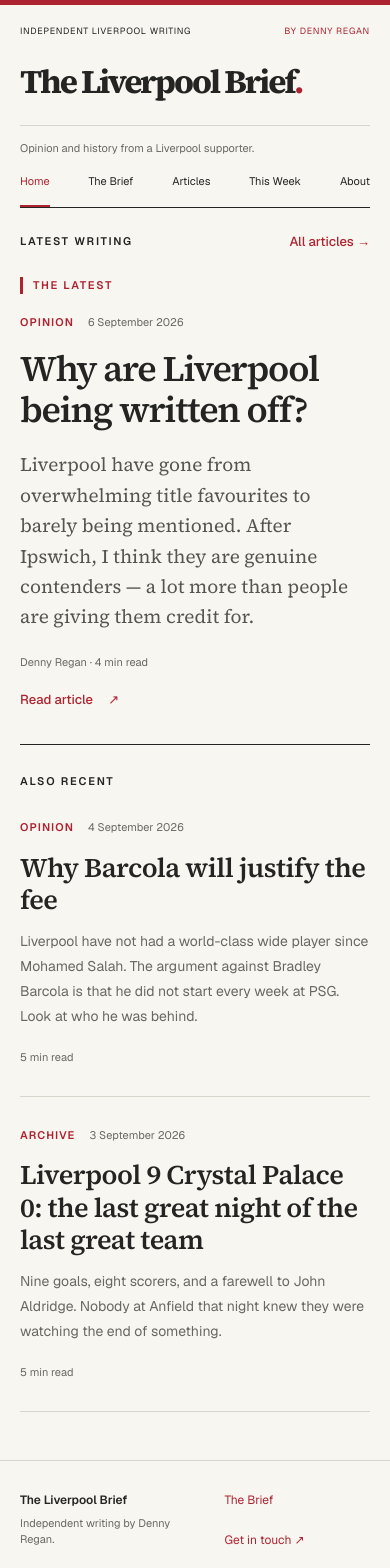
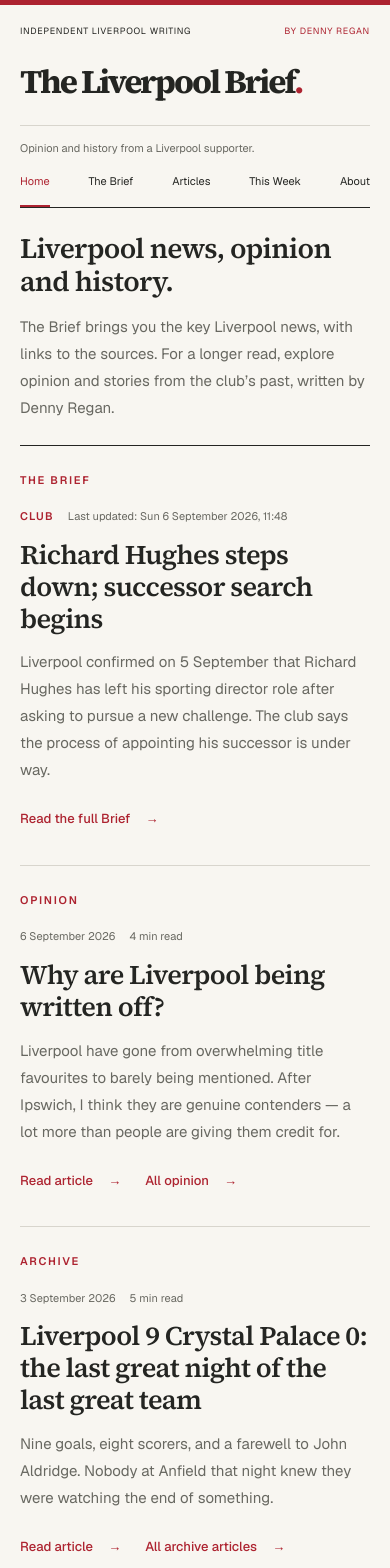
Before and after one commit to DennyRegan/the-liverpool-brief, a Next.js app: page / in a window 390 px wide. Shown: the top 1568 px of the page. Built offline with nearby package versions, Linux system fonts and the light colour scheme.

Commit message:
Correct homepage to feature one Brief, Opinion and Archive item

```diff
--- a/app/globals.css
+++ b/app/globals.css
@@ -19,6 +19,24 @@
 .header-bottom nav { display: flex; gap: 28px; flex-shrink: 0; }
 .header-bottom nav a { padding: 17px 0 15px; border-bottom: 2px solid transparent; font-size: 13px; }
 .header-bottom nav a[aria-current] { color: var(--accent); border-color: var(--accent); }
+.home-page { padding-top: 32px; padding-bottom: 64px; }
+.home-intro { max-width: 760px; padding-bottom: 32px; }
+.home-intro h1 { font-family: var(--font-source-serif), Georgia, serif; font-size: clamp(28px, 3.4vw, 40px); font-weight: 600; line-height: 1.2; letter-spacing: -.025em; margin-bottom: 14px; }
+.home-intro p { font-size: 15px; line-height: 1.8; color: var(--muted); }
+.home-section { min-width: 0; display: flex; flex-direction: column; border-top: 1px solid var(--line); padding: 26px 0 30px; }
+.home-section > .eyebrow { color: var(--accent); margin-bottom: 20px; }
+.home-section h3 { font-family: var(--font-source-serif), Georgia, serif; font-size: clamp(27px, 3vw, 36px); font-weight: 600; line-height: 1.18; letter-spacing: -.025em; margin: 14px 0; overflow-wrap: anywhere; }
+.home-summary { font-size: 15px; line-height: 1.8; color: var(--muted); overflow-wrap: anywhere; }
+.home-links { display: flex; flex-wrap: wrap; gap: 12px 24px; margin-top: auto; padding-top: 20px; }
+.home-links a { padding-block: 6px; }
+.home-brief { border-top-color: var(--foreground); }
+.home-brief article { max-width: 800px; }
+.home-writing { display: grid; grid-template-columns: repeat(2, minmax(0, 1fr)); column-gap: 56px; }
+@media (max-width: 700px) {
+ .home-page { padding-top: 24px; padding-bottom: 32px; }
+ .home-intro { padding-bottom: 24px; }
+ .home-writing { grid-template-columns: 1fr; }
+}
 .collection { padding-top: 38px; padding-bottom: 80px; }
 .collection-bar { display: flex; align-items: center; justify-content: space-between; gap: 16px; }
 .collection-bar h1, .eyebrow { font-size: 11px; font-weight: 600; text-transform: uppercase; letter-spacing: .16em; }
--- a/app/page.tsx
+++ b/app/page.tsx
@@ -1,13 +1,70 @@
+import Link from "next/link";
 import { getWriting } from "@/lib/content/writing";
-import { formatListDate, getArticleExcerpt } from "@/lib/format";
+import { getBrief } from "@/lib/content/briefs";
+import { selectHomeWriting } from "@/lib/content/homepage";
+import { formatLastUpdated, formatListDate, getArticleExcerpt } from "@/lib/format";
 import { SiteHeader } from "@/app/components/SiteHeader";
-import { ArticleCollection } from "@/app/components/ArticleCollection";
+
+export const metadata = {
+  description: "A concise Liverpool news briefing, plus independent opinion and stories from the club's past by Denny Regan.",
+  alternates: { canonical: "/" },
+};
 
 export default function Home() {
-  const articles = getWriting().slice(0, 3).map(article => ({
-    slug: article.slug, href: article.href, title: article.title, category: article.category,
-    date: formatListDate(article.date), excerpt: getArticleExcerpt(article, 220),
-    minutes: Math.max(1, Math.ceil(article.body.split(/\s+/).length / 220)),
-  }));
-  return <><SiteHeader active="home" /><main id="main-content" className="site-width collection"><ArticleCollection articles={articles} home /></main></>;
+  const brief = getBrief();
+  const story = brief.stories[0];
+  const { opinion, archive } = selectHomeWriting(getWriting());
+
+  return (
+    <>
+      <SiteHeader active="home" />
+      <main id="main-content" className="site-width home-page">
+        <div className="home-intro">
+          <h1>Liverpool news, opinion and history.</h1>
+          <p>The Brief brings you the key Liverpool news, with links to the sources. For a longer read, explore opinion and stories from the club’s past, written by Denny Regan.</p>
+        </div>
+
+        <section className="home-section home-brief" aria-labelledby="home-brief-heading">
+          <h2 id="home-brief-heading" className="eyebrow">The Brief</h2>
+          {story ? (
+            <article>
+              <p className="article-meta"><span>{story.category}</span><span>Last updated: <time dateTime={brief.lastUpdated}>{formatLastUpdated(brief.lastUpdated)}</time></span></p>
+              <h3><Link href="/brief">{story.headline}</Link></h3>
+              <p className="home-summary">{story.summary}</p>
+            </article>
+          ) : <p className="home-summary">The next briefing will appear here when it is published.</p>}
+          <div className="home-links"><Link href="/brief" className="read-link">Read the full Brief <span aria-hidden="true">→</span></Link></div>
+        </section>
+
+        <div className="home-writing">
+          {([
+            { category: "Opinion", article: opinion, href: "/articles?category=opinion", label: "All opinion" },
+            { category: "Archive", article: archive, href: "/articles?category=archive", label: "All archive articles" },
+          ] as const).map(({ category, article, href, label }) => (
+            <section key={category} className="home-section" aria-labelledby={`home-${category.toLowerCase()}-heading`}>
+              <h2 id={`home-${category.toLowerCase()}-heading`} className="eyebrow">{category}</h2>
+              {article ? (
+                <>
+                  <article>
+                    <p className="article-meta"><time dateTime={article.date}>{formatListDate(article.date)}</time><span>{Math.max(1, Math.ceil(article.body.split(/\s+/).length / 220))} min read</span></p>
+                    <h3><Link href={article.href}>{article.title}</Link></h3>
+                    <p className="home-summary">{getArticleExcerpt(article, 220)}</p>
+                  </article>
+                  <div className="home-links">
+                    <Link href={article.href} className="read-link">Read article <span aria-hidden="true">→</span></Link>
+                    <Link href={href} className="read-link">{label} <span aria-hidden="true">→</span></Link>
+                  </div>
+                </>
+              ) : (
+                <>
+                  <p className="home-summary">A new {category.toLowerCase()} piece will appear here when it is published.</p>
+                  <div className="home-links"><Link href={href} className="read-link">{label} <span aria-hidden="true">→</span></Link></div>
+                </>
+              )}
+            </section>
+          ))}
+        </div>
+      </main>
+    </>
+  );
 }
--- /dev/null
+++ b/lib/content/homepage.ts
@@ -0,0 +1,13 @@
+type WritingSummary = { category: string; date: string; href: string };
+
+// Select each category independently, so recent opinion pieces cannot displace
+// the Archive slot. Sort a copy to leave the shared collection untouched.
+export function selectHomeWriting<T extends WritingSummary>(writing: T[]) {
+  const newestFirst = [...writing].sort((a, b) =>
+    b.date.localeCompare(a.date) || a.href.localeCompare(b.href)
+  );
+  return {
+    opinion: newestFirst.find(article => article.category === "Opinion"),
+    archive: newestFirst.find(article => article.category === "Archive"),
+  };
+}
--- /dev/null
+++ b/scripts/verify-homepage.mjs
@@ -0,0 +1,62 @@
+// Run after npm run build. Checks the real production page and its destinations.
+import assert from 'node:assert/strict';
+import { spawn } from 'node:child_process';
+import { once } from 'node:events';
+
+const origin = 'http://127.0.0.1:3127';
+const server = spawn(process.execPath, ['node_modules/next/dist/bin/next', 'start', '--hostname', '127.0.0.1', '--port', '3127'], {
+  stdio: ['ignore', 'pipe', 'pipe'],
+});
+
+try {
+  await new Promise((resolve, reject) => {
+    const timeout = setTimeout(() => reject(new Error('Preview startup timed out')), 15000);
+    server.once('error', reject);
+    server.once('exit', code => {
+      clearTimeout(timeout);
+      reject(new Error(`Preview exited with code ${code}`));
+    });
+    server.stderr.on('data', data => process.stderr.write(data));
+    server.stdout.on('data', data => {
+      if (data.toString().includes('Ready')) {
+        clearTimeout(timeout);
+        resolve();
+      }
+    });
+  });
+
+  const response = await fetch(origin, { signal: AbortSignal.timeout(10000) });
+  assert.equal(response.status, 200);
+  const html = await response.text();
+  const main = html.match(/<main\b[^>]*>([\s\S]*?)<\/main>/)?.[1];
+  assert.ok(main, 'homepage has a main content landmark');
+  assert.match(main, /Liverpool news, opinion and history\./);
+  assert.ok(main.indexOf('home-intro') < main.indexOf('<section'), 'introduction precedes the content');
+  assert.equal((main.match(/<article>/g) || []).length, 3, 'exactly three content previews');
+  assert.deepEqual([...main.matchAll(/<h2[^>]*>(.*?)<\/h2>/g)].map(match => match[1]), ['The Brief', 'Opinion', 'Archive']);
+  assert.match(main, /href="\/brief"/);
+  assert.match(main, /href="\/articles\/[^"?]+"/);
+  assert.match(main, /href="\/archive\/[^"?]+"/);
+  assert.match(main, /href="\/articles\?category=opinion"/);
+  assert.match(main, /href="\/articles\?category=archive"/);
+
+  const links = new Set([...main.matchAll(/href="([^"]+)"/g)].map(match => match[1].replaceAll('&amp;', '&')));
+  for (const href of links) {
+    const destination = await fetch(new URL(href, origin), { signal: AbortSignal.timeout(10000) });
+    assert.equal(destination.status, 200, href);
+    const body = await destination.text();
+    assert.match(body, /id="main-content"/, `${href} renders its content`);
+    if (href.includes('?category=')) {
+      const category = href.endsWith('opinion') ? 'Opinion' : 'Archive';
+      assert.ok(new RegExp(`aria-current="page"[^>]*>${category}</a>`).test(body), `${category} filter is active`);
+    }
+    console.log(`PASS ${href}`);
+  }
+  console.log('PASS introduction + exactly one Brief story, one Opinion and one Archive preview');
+} finally {
+  if (server.exitCode === null) {
+    const exited = once(server, 'exit');
+    server.kill('SIGTERM');
+    await exited;
+  }
+}
```
Also changed, not shown: 1 other file (tests, documents, lock files or other folders).
